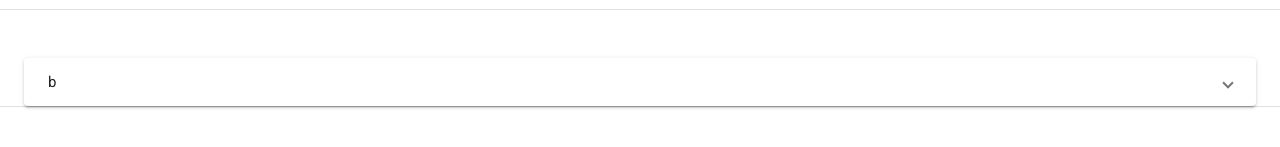
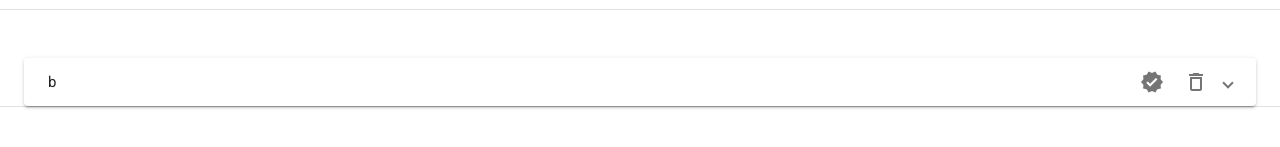
Before and after one commit to HatimBougattaya/AngularApps, an Angular app: page / in a window 1280 px wide. Shown: the part 211-358 px from the top of the page. Built offline with nearby package versions, Linux system fonts and the light colour scheme.

Commit message:
Delete and Validate updated

```diff
--- a/src/app/achats/achat-details/achat-details.component.ts
+++ b/src/app/achats/achat-details/achat-details.component.ts
@@ -1,4 +1,4 @@
-import { Component, Input, OnInit } from '@angular/core';
+import { Component, EventEmitter, Input, OnInit, Output } from '@angular/core';
 import { Achat } from '../achat.model';
 
 @Component({
@@ -10,10 +10,22 @@ export class AchatDetailsComponent implements OnInit {
   @Input() row?:Achat;
   @Input() i?:number;
 
+
+  @Output() deleteAchat = new EventEmitter<Achat>();
+
   displayedColumns: string[] = ['id', 'produit', 'magasin', 'dateAchat','dateValidation'];
 
   constructor() { }
 
   ngOnInit(): void {
   }
+
+
+
+  onDelete() {
+    this.deleteAchat.emit(this.row);
+
+    // on cache l'affichage du detail puisqu'il a été supprimé
+    //this.row = undefined;
+  }
 }
--- a/src/app/achats/achats.component.css
+++ b/src/app/achats/achats.component.css
@@ -3,6 +3,16 @@ table {
   }
 .container {
   margin-top: 20px;
+}
+.main{
+  display:flex;
+}
+
+.labelBig{
+  flex: 4; text-align:left
+}
+.smallBut{
+  flex: 1;margin-right: 20px; text-align: right;
 }
 
 .foot{
--- a/src/app/achats/achats.component.html
+++ b/src/app/achats/achats.component.html
@@ -25,14 +25,19 @@
                     <mat-expansion-panel-header>
 
                     <mat-panel-title>
-                       {{row.produit}}
+                       <label class="labelBig">{{row.produit}}</label>
                     </mat-panel-title>
 
                     <mat-panel-description>
+                      <mat-icon class="smallBut" (click)="onAchatValid(row)"> verified </mat-icon>
+                      <mat-icon  (click)="onDeleteAchat(row)"> delete_outline </mat-icon>
+
                     </mat-panel-description>
                   </mat-expansion-panel-header>
 
-                  <app-achat-details [row]="row" [i]="i" >
+                  <app-achat-details [row]="row" [i]="i"
+                                    (deleteAchat)="onDeleteAchat($event)"
+                  >
                   </app-achat-details>
                     <!--
 
--- a/src/app/achats/achats.component.ts
+++ b/src/app/achats/achats.component.ts
@@ -68,9 +68,15 @@ export class AchatsComponent implements OnInit {
     })
   }
 
+  onAchatValid(achat:Achat) {
+    achat.valid = true;
+    this.dataSource = new MatTableDataSource(this.achats);
+  }
+
   onDeleteAchat(achat:Achat) {
     const position = this.achats.indexOf(achat);
     this.achats.splice(position, 1);
+    this.dataSource = new MatTableDataSource(this.achats);
   }
 /*
   applyFilter(event: Event){
```
Also changed, not shown: 1 other file (tests, documents, lock files or other folders).
